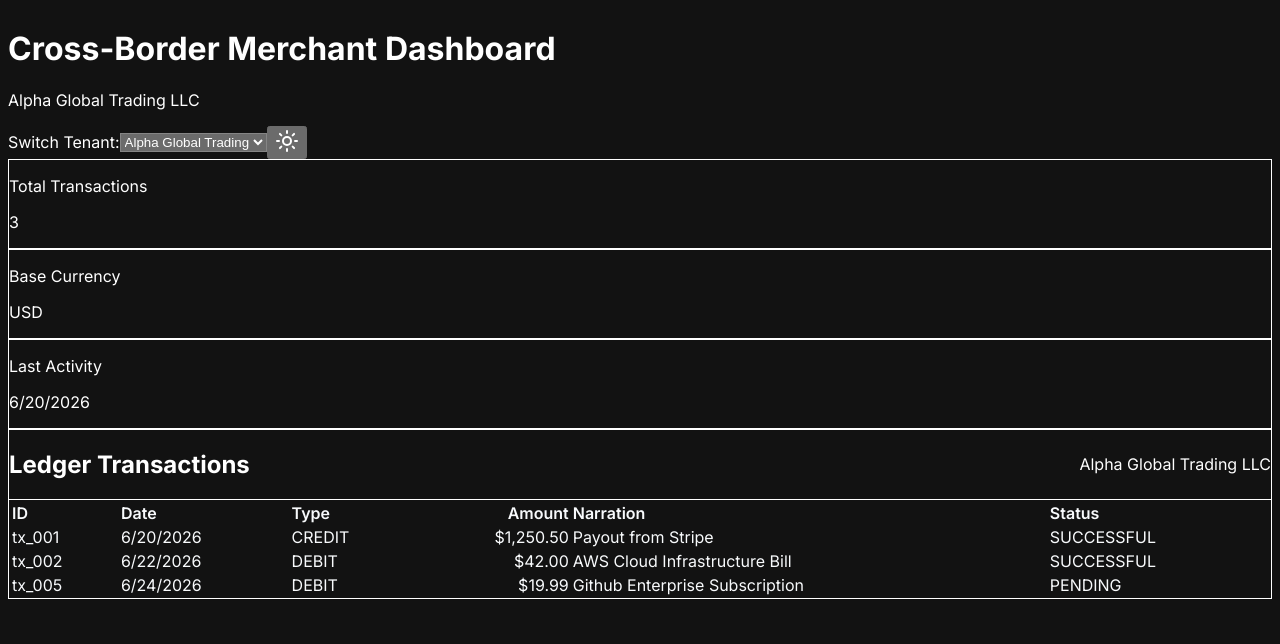
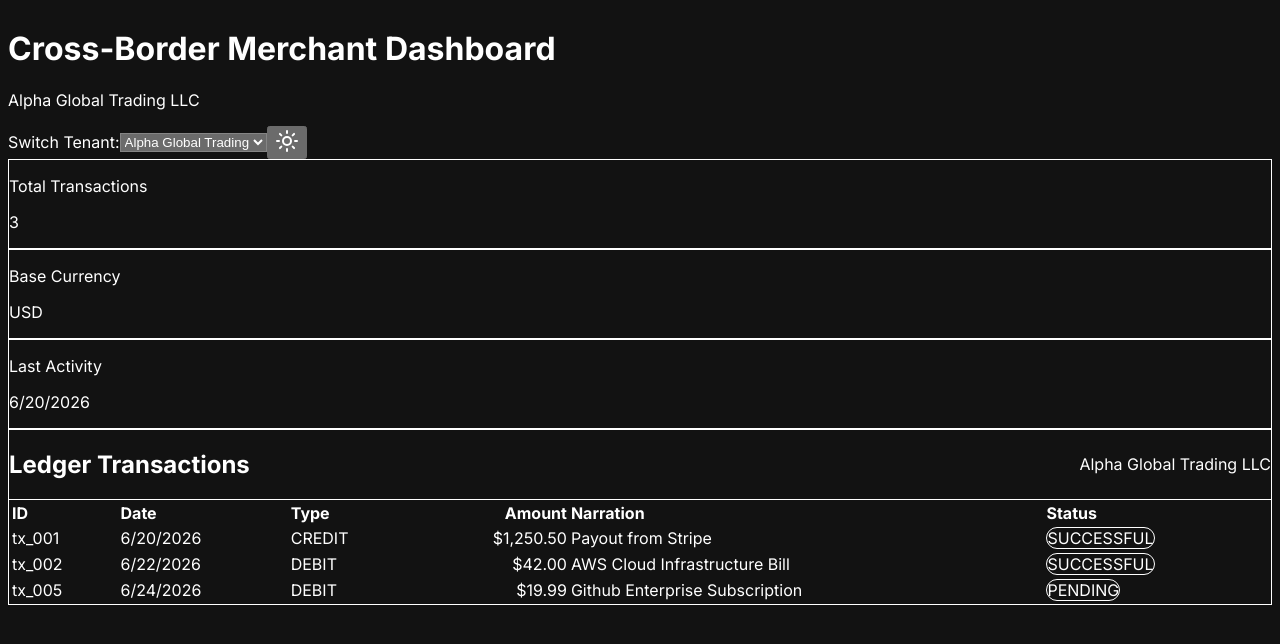
Before and after one commit to ntema/cross-border-merchant-dashboard, a Next.js app: page /dashboard in a window 1280 px wide. Shown: the top 644 px of the page. Built offline with nearby package versions, Linux system fonts and the light colour scheme.

Commit message:
updated dynamic theming

```diff
--- a/app/dashboard/page.tsx
+++ b/app/dashboard/page.tsx
@@ -12,13 +12,27 @@ export default function Dashboard() {
   const { data: tenant } = useGetTenantQuery(tenantId);
   const { data: transactions = [], isLoading, error } = useGetTransactionsQuery(tenantId);
 
-  // Dynamic tenant theming
+//   // Dynamic tenant theming
+//   useEffect(() => {
+//     if (tenant?.themeColor) {
+//       document.documentElement.style.setProperty('--primary', tenant.themeColor);
+//     }
+//     document.documentElement.classList.remove("tenant-alpha", "tenant-beta");
+//     document.documentElement.classList.add(`tenant-${tenantId}`);
+//   }, [tenantId, tenant]);
+
+      // Dynamic tenant theming
   useEffect(() => {
+    const root = document.documentElement;
+
+    // Remove previous tenant classes
+    root.classList.remove("tenant-alpha", "tenant-beta");
+    root.classList.add(`tenant-${tenantId}`);
+
+    // Force Tailwind to re-evaluate
     if (tenant?.themeColor) {
-      document.documentElement.style.setProperty('--primary', tenant.themeColor);
+      root.style.setProperty('--primary', tenant.themeColor);
     }
-    document.documentElement.classList.remove("tenant-alpha", "tenant-beta");
-    document.documentElement.classList.add(`tenant-${tenantId}`);
   }, [tenantId, tenant]);
 
   return (
--- a/app/globals.css
+++ b/app/globals.css
@@ -8,9 +8,10 @@
   --card: 0 0% 100%;
   --card-foreground: 222.2 84% 4.9%;
   --primary: 222.2 47.4% 11.2%;
+  /* Default */
   --primary-foreground: 210 40% 98%;
   --border: 214.3 31.8% 91.4%;
-  --accent: 210 40% 96%;
+  --muted: 210 40% 96%;
 }
 
 .dark {
@@ -21,37 +22,16 @@
   --primary: 210 40% 98%;
   --primary-foreground: 222.2 47.4% 11.2%;
   --border: 217.2 32.6% 17.5%;
-  --accent: 217.2 32.6% 17.5%;
+  --muted: 217.2 32.6% 17.5%;
 }
 
-/* Tenant-specific themes */
-.tenant-acme {
-  --primary: 0 84% 60%;
-  /* Reddish for Acme */
+/* Tenant specific primary colors */
+.tenant-alpha {
+  --primary: 217 91% 34%;
+  /* Blue */
 }
 
-.tenant-stripe {
-  --primary: 139 92% 45%;
-  /* Green for Stripe-like */
+.tenant-beta {
+  --primary: 142 76% 36%;
+  /* Green */
 }
-
-/* Tenant branding */
-.tenant-acme {
-  --primary: 0 84% 60%;
-  --primary-foreground: 0 0% 100%;
-}
-
-.tenant-stripe {
-  --primary: 139 92% 45%;
-  --primary-foreground: 0 0% 100%;
-}
-
-/* Table improvements */
-table th {
-  color: hsl(var(--foreground));
-  font-weight: 600;
-}
-
-table td {
-  color: hsl(var(--foreground));
-}
--- a/components/ledger/LedgerTable.tsx
+++ b/components/ledger/LedgerTable.tsx
@@ -21,55 +21,67 @@ export default function LedgerTable({ transactions, isLoading, error, tenant }:
 
   const getStatusColor = (status: string) => {
     switch (status) {
-      case "SUCCESSFUL": return "bg-green-500/10 text-green-500";
-      case "FAILED": return "bg-red-500/10 text-red-500";
-      case "PENDING": return "bg-yellow-500/10 text-yellow-500";
-      default: return "bg-gray-500/10";
+      case "SUCCESSFUL":
+        return "bg-emerald-500/10 text-emerald-600 dark:text-emerald-400 border border-emerald-500/20";
+      case "FAILED":
+        return "bg-red-500/10 text-red-600 dark:text-red-400 border border-red-500/20";
+      case "PENDING":
+        return "bg-amber-500/10 text-amber-600 dark:text-amber-400 border border-amber-500/20";
+      default:
+        return "bg-gray-500/10 text-gray-600";
     }
   };
 
-  if (isLoading) return <div className="py-12 text-center">Loading transactions...</div>;
-  if (error) return <div className="text-red-500 py-12 text-center">Failed to load data</div>;
+  if (isLoading) {
+    return <div className="py-12 text-center text-muted-foreground">Loading transactions...</div>;
+  }
+
+  if (error) {
+    return <div className="text-red-500 py-12 text-center">Failed to load transactions</div>;
+  }
 
   return (
     <div className="bg-card rounded-2xl border border-border overflow-hidden">
       <div className="p-6 border-b border-border flex justify-between items-center">
         <h2 className="text-2xl font-semibold">Ledger Transactions</h2>
-        <div className="text-sm text-muted-foreground">
+        <div className="text-sm text-muted-foreground font-medium">
           {tenant?.businessName}
         </div>
       </div>
 
       <div className="overflow-x-auto">
-        <table className="w-full">
+        <table className="w-full min-w-full">
           <thead>
             <tr className="bg-muted/50 border-b border-border">
-              <th className="text-left p-6">ID</th>
-              <th className="text-left p-6">Date</th>
-              <th className="text-left p-6">Type</th>
-              <th className="text-right p-6">Amount</th>
-              <th className="text-left p-6">Narration</th>
-              <th className="text-left p-6">Status</th>
+              <th className="text-left p-6 font-medium">ID</th>
+              <th className="text-left p-6 font-medium">Date</th>
+              <th className="text-left p-6 font-medium">Type</th>
+              <th className="text-right p-6 font-medium">Amount</th>
+              <th className="text-left p-6 font-medium">Narration</th>
+              <th className="text-left p-6 font-medium">Status</th>
             </tr>
           </thead>
           <tbody className="divide-y divide-border">
             {transactions.map((tx) => (
-              <tr key={tx.id} className="hover:bg-muted/50">
+              <tr key={tx.id} className="hover:bg-muted/50 transition-colors">
                 <td className="p-6 font-mono text-sm">{tx.id}</td>
-                <td className="p-6 text-sm">
-                  {new Date(tx.createdAt).toLocaleDateString()}
+                <td className="p-6">
+                  {new Date(tx.createdAt).toLocaleDateString(tenant?.locale || 'en-US')}
                 </td>
                 <td className="p-6">
-                  <span className={`font-medium ${tx.type === "CREDIT" ? "text-green-500" : "text-red-500"}`}>
+                  <span className={`inline-block px-3 py-1 rounded-full text-xs font-semibold
+                    ${tx.type === "CREDIT"
+                      ? "bg-green-500/10 text-green-600 dark:text-green-400"
+                      : "bg-red-500/10 text-red-600 dark:text-red-400"}`}>
                     {tx.type}
                   </span>
                 </td>
                 <td className="p-6 text-right font-semibold">
                   {formatAmount(tx.amountInMinor, tenant?.baseCurrency)}
                 </td>
-                <td className="p-6 max-w-md">{tx.narration}</td>
+                <td className="p-6 max-w-md text-sm">{tx.narration}</td>
                 <td className="p-6">
-                  <span className={`px-3 py-1 rounded-full text-xs font-medium ${getStatusColor(tx.status)}`}>
+                  <span className={`inline-block px-3 py-1 rounded-full text-xs font-semibold ${getStatusColor(tx.status)}`}>
                     {tx.status}
                   </span>
                 </td>
@@ -78,6 +90,12 @@ export default function LedgerTable({ transactions, isLoading, error, tenant }:
           </tbody>
         </table>
       </div>
+
+      {transactions.length === 0 && (
+        <div className="text-center py-16 text-muted-foreground">
+          No transactions found.
+        </div>
+      )}
     </div>
   );
 }
```
